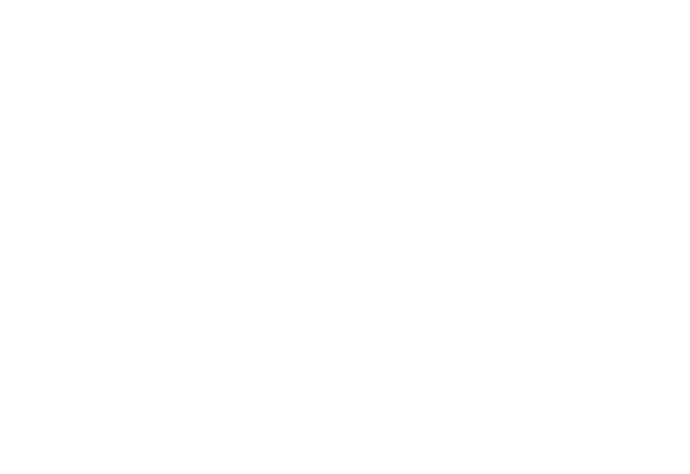
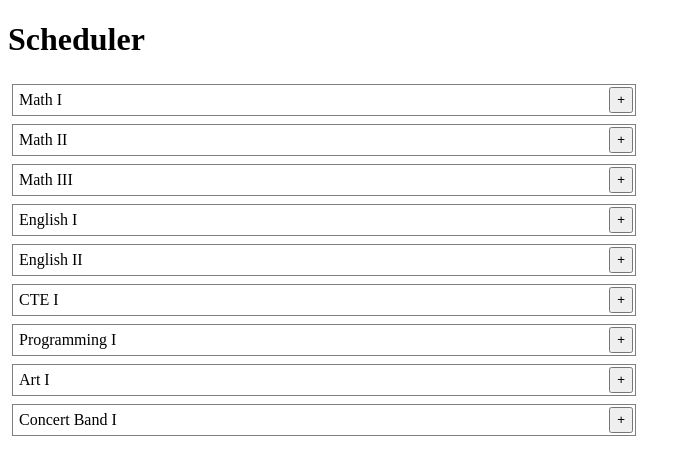
Before and after one commit to soundeffects/schedule-app, a React app: page / in a window 1280 px wide. Shown: the whole page, without its empty margins (0-690 px from the left). Built offline with nearby package versions, Linux system fonts and the light colour scheme.

Commit message:
Writing basic layout and components

```diff
--- a/package.json
+++ b/package.json
@@ -1,7 +1,7 @@
 {
   "name": "schedule-app",
   "version": "0.1.0",
-  "private": true,
+  "private": false,
   "dependencies": {
     "react": "^16.4.1",
     "react-dom": "^16.4.1",
--- a/public/index.html
+++ b/public/index.html
@@ -4,37 +4,14 @@
     <meta charset="utf-8">
     <meta name="viewport" content="width=device-width, initial-scale=1, shrink-to-fit=no">
     <meta name="theme-color" content="#000000">
-    <!--
-      manifest.json provides metadata used when your web app is added to the
-      homescreen on Android. See https://developers.google.com/web/fundamentals/engage-and-retain/web-app-manifest/
-    -->
-    <link rel="manifest" href="%PUBLIC_URL%/manifest.json">
-    <link rel="shortcut icon" href="%PUBLIC_URL%/favicon.ico">
-    <!--
-      Notice the use of %PUBLIC_URL% in the tags above.
-      It will be replaced with the URL of the `public` folder during the build.
-      Only files inside the `public` folder can be referenced from the HTML.
 
-      Unlike "/favicon.ico" or "favicon.ico", "%PUBLIC_URL%/favicon.ico" will
-      work correctly both with client-side routing and a non-root public URL.
-      Learn how to configure a non-root public URL by running `npm run build`.
-    -->
-    <title>React App</title>
+    <title>Scheduler</title>
   </head>
   <body>
     <noscript>
       You need to enable JavaScript to run this app.
     </noscript>
+
     <div id="root"></div>
-    <!--
-      This HTML file is a template.
-      If you open it directly in the browser, you will see an empty page.
-
-      You can add webfonts, meta tags, or analytics to this file.
-      The build step will place the bundled scripts into the <body> tag.
-
-      To begin the development, run `npm start` or `yarn start`.
-      To create a production bundle, use `npm run build` or `yarn build`.
-    -->
   </body>
 </html>
--- a/src/components/app.js
+++ b/src/components/app.js
@@ -1,10 +1,15 @@
-import React, { Component } from 'react';
+import React from 'react';
+import courses from '../courses';
+import Course from './course'
 
-class App extends Component {
+class App extends React.Component {
   render() {
     return (
       <div className="App">
-
+        <h1>Scheduler</h1>
+        <main>
+          { courses.map(course => <Course details={course}/> ) }
+        </main>
       </div>
     );
   }
--- /dev/null
+++ b/src/components/course.js
@@ -0,0 +1,33 @@
+import React from 'react';
+
+class Course extends React.Component {
+  constructor(props) {
+    super(props);
+
+    this.state = {
+      scheduled: false,
+      expanded: false
+    };
+  }
+
+  render() {
+    const details = this.props.details;
+    if (this.state.scheduled) {
+      return (
+        <article className="scheduled">
+          <h2>{details.name}</h2>
+        </article>
+      );
+    } else if (this.state.expanded) {
+      return <article className="expanded">{details.name}</article>
+    }
+    return (
+      <article className="list">
+        <h2>{details.name}</h2>
+        <button>+</button>
+      </article>
+    );
+  }
+}
+
+export default Course;
--- /dev/null
+++ b/src/courses.js
@@ -0,0 +1,40 @@
+const courses = [
+  {
+    "name": "Math I",
+    "description": "You learn basic algebra and geometry in this course."
+  },
+  {
+    "name": "Math II",
+    "description": "Learn trigonometry and advanced algebra with this course."
+  },
+  {
+    "name": "Math III",
+    "description": "This course teaches pre-calc and builds on previous Math courses."
+  },
+  {
+    "name": "English I",
+    "description": "Learn 9th grade English with this course."
+  },
+  {
+    "name": "English II",
+    "description": "Learn 10th grade English with this course."
+  },
+  {
+    "name": "CTE I",
+    "description": "A basic knowledge on how to operate a computer is taught in this course."
+  },
+  {
+    "name": "Programming I",
+    "description": "A basic concept of programming is taught in this course."
+  },
+  {
+    "name": "Art I",
+    "description": "Fundamental concepts and techniques of painting are covered in this course."
+  },
+  {
+    "name": "Concert Band I",
+    "description": "This course covers playing an instrument and reading music."
+  }
+];
+
+export default courses;
--- a/src/index.css
+++ b/src/index.css
@@ -1,5 +1,31 @@
 body {
-  margin: 0;
-  padding: 0;
-  font-family: sans-serif;
+  background: white;
 }
+
+main {
+  display: grid;
+  grid-template-columns: 1fr 1fr;
+}
+
+article {
+  grid-column: 1;
+  display: flex;
+  margin: 4px;
+  border: 1px solid gray;
+}
+
+article:hover {
+  background: #eee;
+  cursor: pointer;
+}
+
+h2 {
+  flex: 1;
+  margin: 6px;
+  font-weight: normal;
+  font-size: 16px;
+}
+
+button {
+  margin: 2px;
+}
```
Also changed, not shown: public/favicon.ico (deleted), public/manifest.json (deleted).
